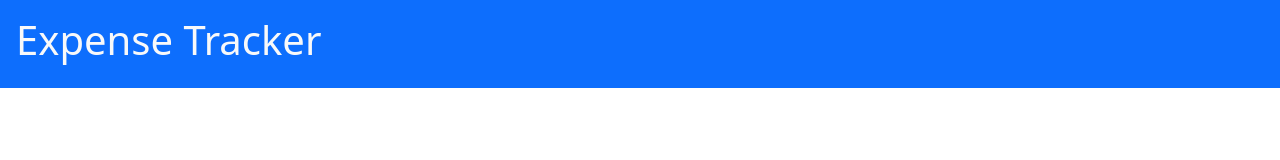
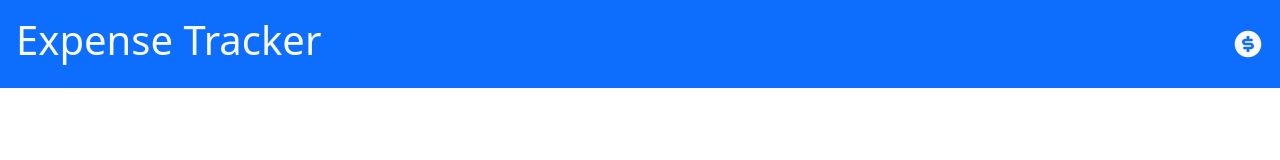
Before and after one commit to john-lund-af/expense-tracker, a React (Vite) app: page / in a window 1280 px wide. Shown: the top 160 px of the page. Built offline with nearby package versions, Linux system fonts and the light colour scheme.

Commit message:
Added react-icons

```diff
--- a/package.json
+++ b/package.json
@@ -11,7 +11,8 @@
   "dependencies": {
     "bootstrap": "^5.3.3",
     "react": "^18.2.0",
-    "react-dom": "^18.2.0"
+    "react-dom": "^18.2.0",
+    "react-icons": "^5.0.1"
   },
   "devDependencies": {
     "@types/react": "^18.0.27",
--- a/src/Navbar.tsx
+++ b/src/Navbar.tsx
@@ -1,8 +1,10 @@
+import { RiMoneyDollarCircleFill } from "react-icons/ri";
 
 const Navbar = () => {
   return (
     <nav className="navbar bg-primary text-light p-3">
       <p className="h1">Expense Tracker</p>
+      <RiMoneyDollarCircleFill size={32} />
     </nav>
   )
 }
```
Also changed, not shown: 1 other file (tests, documents, lock files or other folders).
